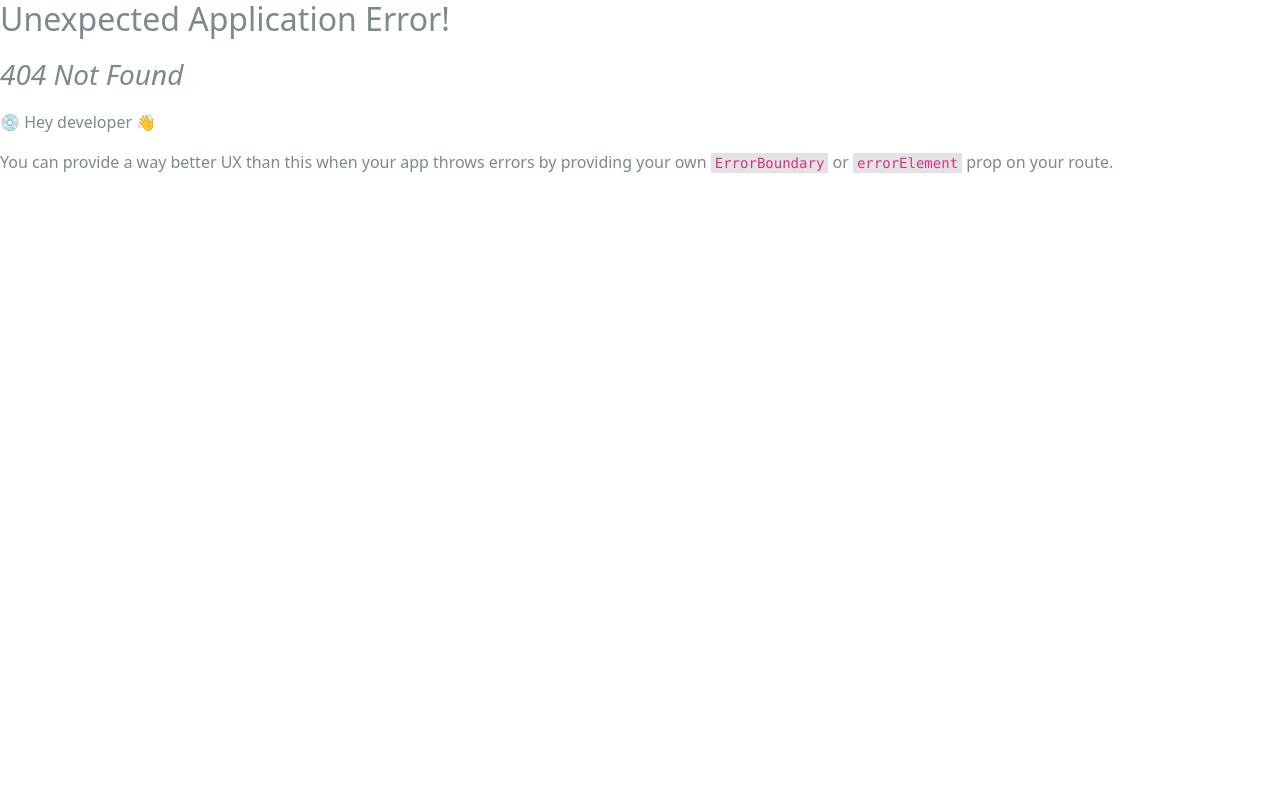
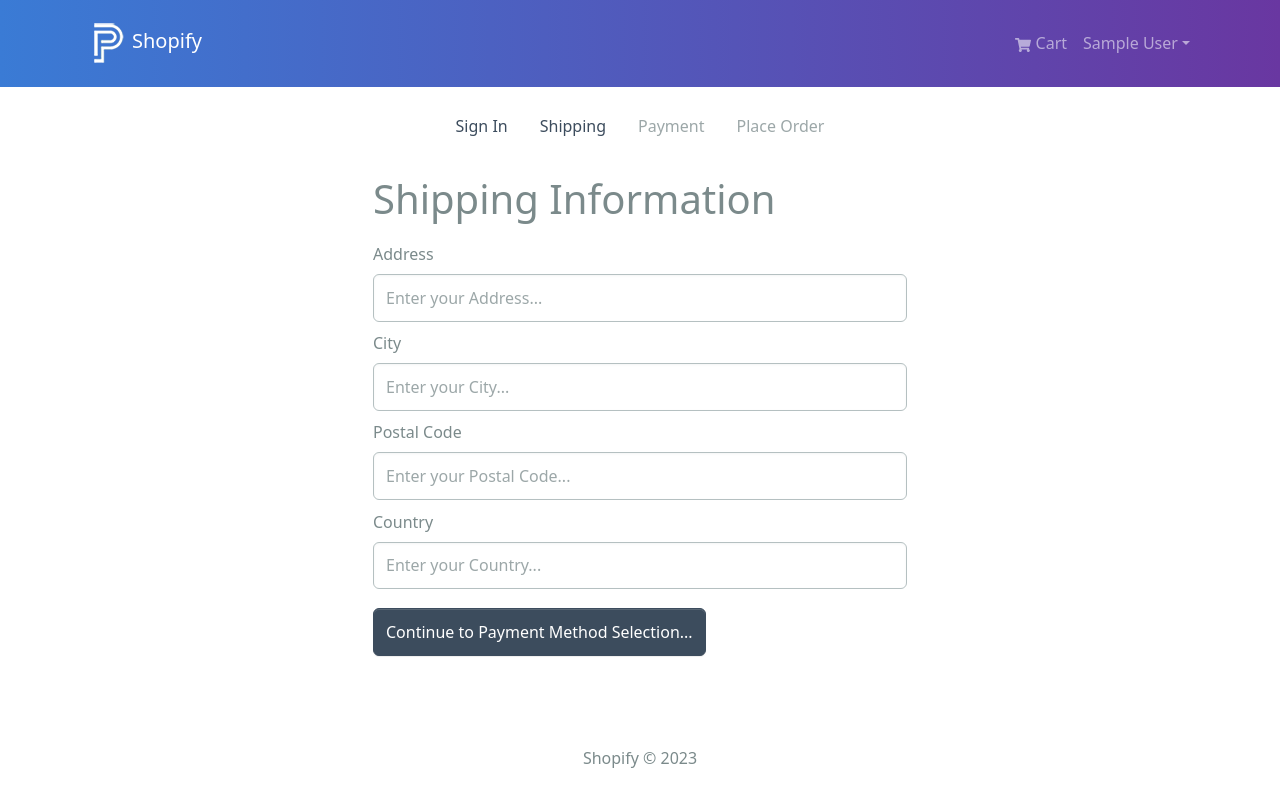
Before and after one commit to rahulrs-30/shopify, a React (Create React App) app in the folder frontend/: page /shipping in a window 1280 px wide. Before the commit this address had no page. Built offline with nearby package versions, Linux system fonts and the light colour scheme; sample sign-in values are in the browser's storage.

Commit message:
check out steps

```diff
--- /dev/null
+++ b/frontend/src/components/CheckoutSteps.js
@@ -0,0 +1,49 @@
+import React from 'react';
+import { Nav } from 'react-bootstrap';
+import { LinkContainer } from 'react-router-bootstrap';
+
+
+const CheckoutSteps = ({step1,step2,step3,step4}) => {
+  return (
+    <Nav className='justify-content-center mb-4'>
+        <Nav.Item>
+            {step1 ? (
+                <LinkContainer to='/login'>
+                    <Nav.Link>Sign In</Nav.Link>
+                </LinkContainer>
+            ) : (
+                <Nav.Link disabled>Sign In</Nav.Link>
+            )}
+        </Nav.Item>
+        <Nav.Item>
+            {step2 ? (
+                <LinkContainer to='/shipping'>
+                    <Nav.Link>Shipping</Nav.Link>
+                </LinkContainer>
+            ) : (
+                <Nav.Link disabled>Shipping</Nav.Link>
+            )}
+        </Nav.Item>
+        <Nav.Item>
+            {step3 ? (
+                <LinkContainer to='/payment'>
+                    <Nav.Link>Payment</Nav.Link>
+                </LinkContainer>
+            ) : (
+                <Nav.Link disabled>Payment</Nav.Link>
+            )}
+        </Nav.Item>
+        <Nav.Item>
+            {step4 ? (
+                <LinkContainer to='/placeorder'>
+                    <Nav.Link>Place Order</Nav.Link>
+                </LinkContainer>
+            ) : (
+                <Nav.Link disabled>Place Order</Nav.Link>
+            )}
+        </Nav.Item>
+    </Nav>
+  )
+}
+
+export default CheckoutSteps;
--- /dev/null
+++ b/frontend/src/components/PrivateRoute.js
@@ -0,0 +1,13 @@
+import React from 'react';
+import { Outlet, Navigate } from 'react-router-dom';
+import { useSelector } from 'react-redux';
+
+const PrivateRoute = () => {
+    const {userInfo} = useSelector(state => state.auth);
+
+  return (
+    userInfo ? <Outlet /> : <Navigate to='/login' replace />
+  );
+}
+
+export default PrivateRoute
--- a/frontend/src/index.js
+++ b/frontend/src/index.js
@@ -9,11 +9,13 @@
 import './assets/styles/index.css';
 import App from './App';
 import reportWebVitals from './reportWebVitals';
+import PrivateRoute from './components/PrivateRoute';
 import HomeScreen from './screens/HomeScreen';
 import ProductScreen from './screens/ProductScreen';
 import CartScreen from './screens/CartScreen';
 import LoginScreen from './screens/LoginScreen';
 import RegisterScreen from './screens/RegisterScreen';
+import ShippingScreen from './screens/ShippingScreen';
 
 const router = createBrowserRouter(
   createRoutesFromElements(
@@ -23,6 +25,10 @@
       <Route  path='/cart' element={<CartScreen />} />
       <Route  path='/login' element={<LoginScreen />} />
       <Route  path='/register' element={<RegisterScreen />} />
+
+      <Route path='' element={<PrivateRoute />}>
+        <Route  path='/shipping' element={<ShippingScreen />} />
+      </Route>
     </Route>
   )
 );
--- /dev/null
+++ b/frontend/src/screens/ShippingScreen.js
@@ -0,0 +1,78 @@
+import React from "react";
+import { useState } from "react";
+import { Form, Button } from "react-bootstrap";
+import { useDispatch,useSelector } from "react-redux";
+import { useNavigate } from "react-router-dom";
+import FormContainer from "../components/FormContainer";
+import { saveShippingAddress } from "../slices/cartSlice";
+import CheckoutSteps from "../components/CheckoutSteps";
+
+const ShippingScreen = () => {
+    const cart = useSelector((state) => state.cart);
+    const {shippingAddress} =cart;
+
+    const [address, setAddress] = useState(shippingAddress?.address || '');
+    const [city, setCity] = useState(shippingAddress?.city|| '');
+    const [postalCode, setPostalCode] = useState(shippingAddress?.postalCode|| '');
+    const [country, setCountry] = useState(shippingAddress?.country|| '');
+
+    const navigate =useNavigate();
+    const dispatch = useDispatch();
+
+
+    const submitHandler = (e) => {
+        e.preventDefault();
+        dispatch(saveShippingAddress({address,city,postalCode,country}));
+        navigate('/payment');
+    };
+
+    return (
+        <FormContainer>
+            <CheckoutSteps step1 step2 />
+            <h1>Shipping Information</h1>
+            <Form onSubmit={submitHandler}>
+                <Form.Group controlId="address" className="my-2">
+                    <Form.Label>Address</Form.Label>
+                    <Form.Control
+                        type="text"
+                        placeholder="Enter your Address..."
+                        value={address}
+                        onChange={(e) => setAddress(e.target.value)}
+                    ></Form.Control>
+                </Form.Group>
+                <Form.Group controlId="city" className="my-2">
+                    <Form.Label>City</Form.Label>
+                    <Form.Control
+                        type="text"
+                        placeholder="Enter your City..."
+                        value={city}
+                        onChange={(e) => setCity(e.target.value)}
+                    ></Form.Control>
+                </Form.Group>
+                <Form.Group controlId="postalCode" className="my-2">
+                    <Form.Label>Postal Code</Form.Label>
+                    <Form.Control
+                        type="text"
+                        placeholder="Enter your Postal Code..."
+                        value={postalCode}
+                        onChange={(e) => setPostalCode(e.target.value)}
+                    ></Form.Control>
+                </Form.Group>
+                <Form.Group controlId="country" className="my-2">
+                    <Form.Label>Country</Form.Label>
+                    <Form.Control
+                        type="text"
+                        placeholder="Enter your Country..."
+                        value={country}
+                        onChange={(e) => setCountry(e.target.value)}
+                    ></Form.Control>
+                </Form.Group>
+                <Button type="submit" variant= 'primary' className="my-2">
+                    Continue to Payment Method Selection...
+                </Button>
+            </Form>
+        </FormContainer>
+    );
+};
+
+export default ShippingScreen;
--- a/frontend/src/slices/cartSlice.js
+++ b/frontend/src/slices/cartSlice.js
@@ -3,7 +3,7 @@
 
 const initialState = localStorage.getItem("cart")
   ? JSON.parse(localStorage.getItem("cart"))
-  : { cartItems: [] };
+  : { cartItems: [], shippingAddress: {}, paymentMethod: 'Paypal' };
 
 const cartSlice = createSlice({
   name: "cart",
@@ -25,7 +25,11 @@
       state.cartItems =state.cartItems.filter((x)=> x._id !== action.payload);
       return updateCart(state);
     },
+    saveShippingAddress: (state,action) => {
+      state.shippingAddress = action.payload;
+      return updateCart(state);
+    }
   },
 });
-export const { addToCart, removeFromCart } = cartSlice.actions;
+export const { addToCart, removeFromCart, saveShippingAddress } = cartSlice.actions;
 export default cartSlice.reducer;
```
